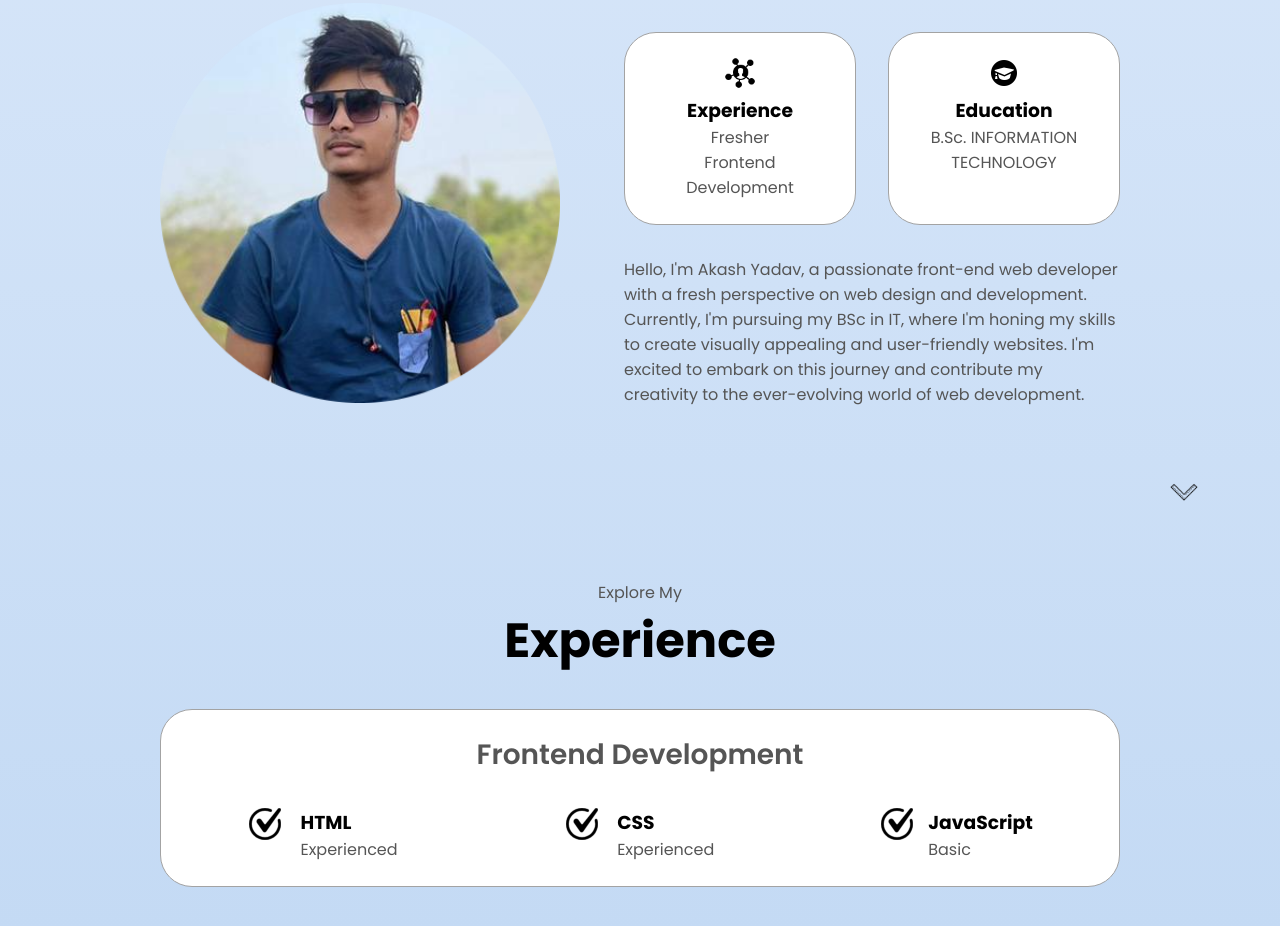
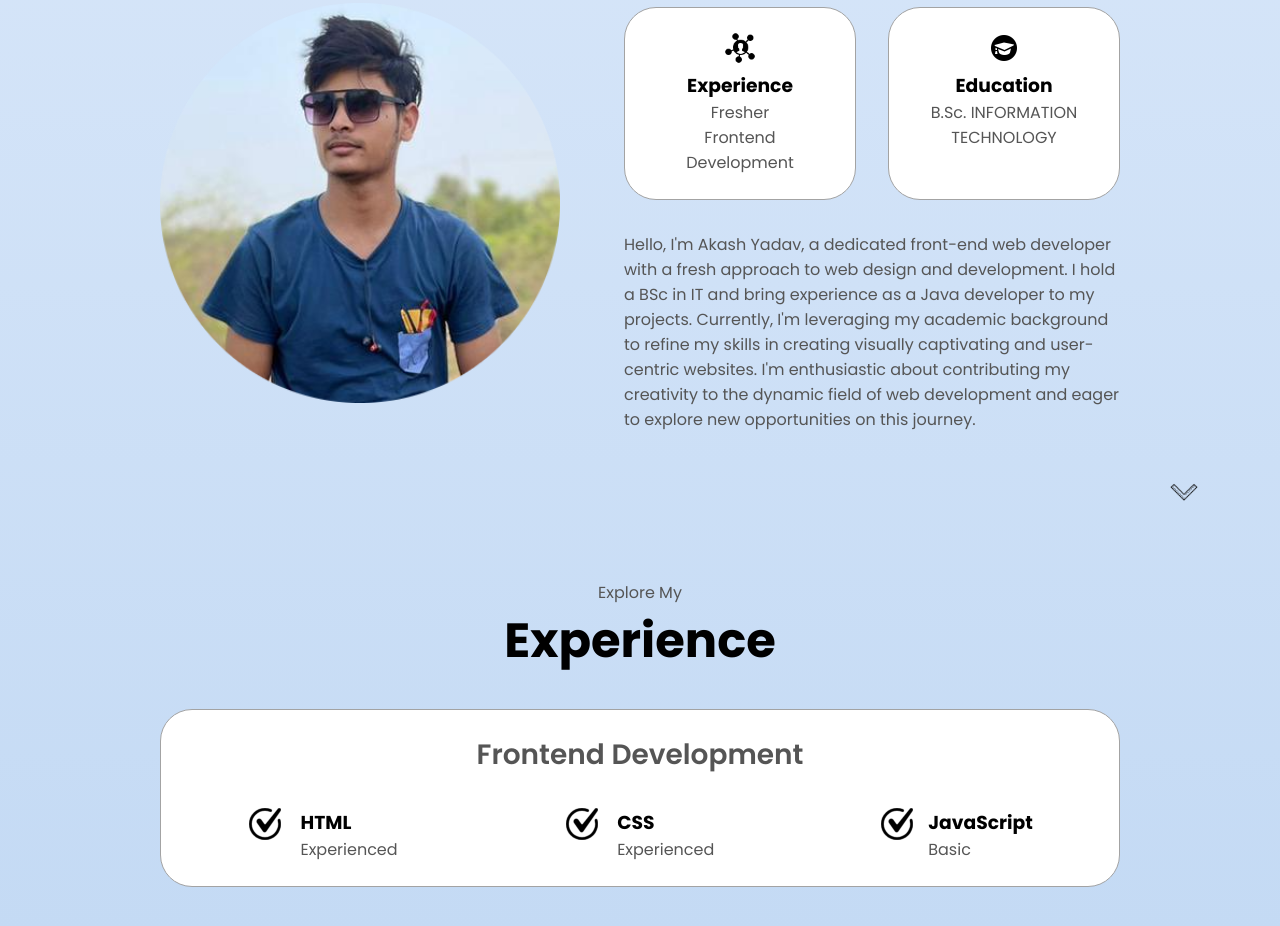
Before and after one commit to akashyadv26/Portfolio, a plain HTML site: page index.html in a window 1280 px wide. Shown: the part 1116-2042 px from the top of the page. Drawn offline with nearby package versions, Linux system fonts and the light colour scheme.

Commit message:
Update summary in details  index.html

```diff
--- a/index.html
+++ b/index.html
@@ -112,7 +112,7 @@
             </div>
             <div class="text-container">
               <p>
-                Hello, I'm Akash Yadav, a passionate front-end web developer with a fresh perspective on web design and development. Currently, I'm pursuing my BSc in IT, where I'm honing my skills to create visually appealing and user-friendly websites. I'm excited to embark on this journey and contribute my creativity to the ever-evolving world of web development.
+                Hello, I'm Akash Yadav, a dedicated front-end web developer with a fresh approach to web design and development. I hold a BSc in IT and bring experience as a Java developer to my projects. Currently, I'm leveraging my academic background to refine my skills in creating visually captivating and user-centric websites. I'm enthusiastic about contributing my creativity to the dynamic field of web development and eager to explore new opportunities on this journey.
               </p>
             </div>
           </div>
```
